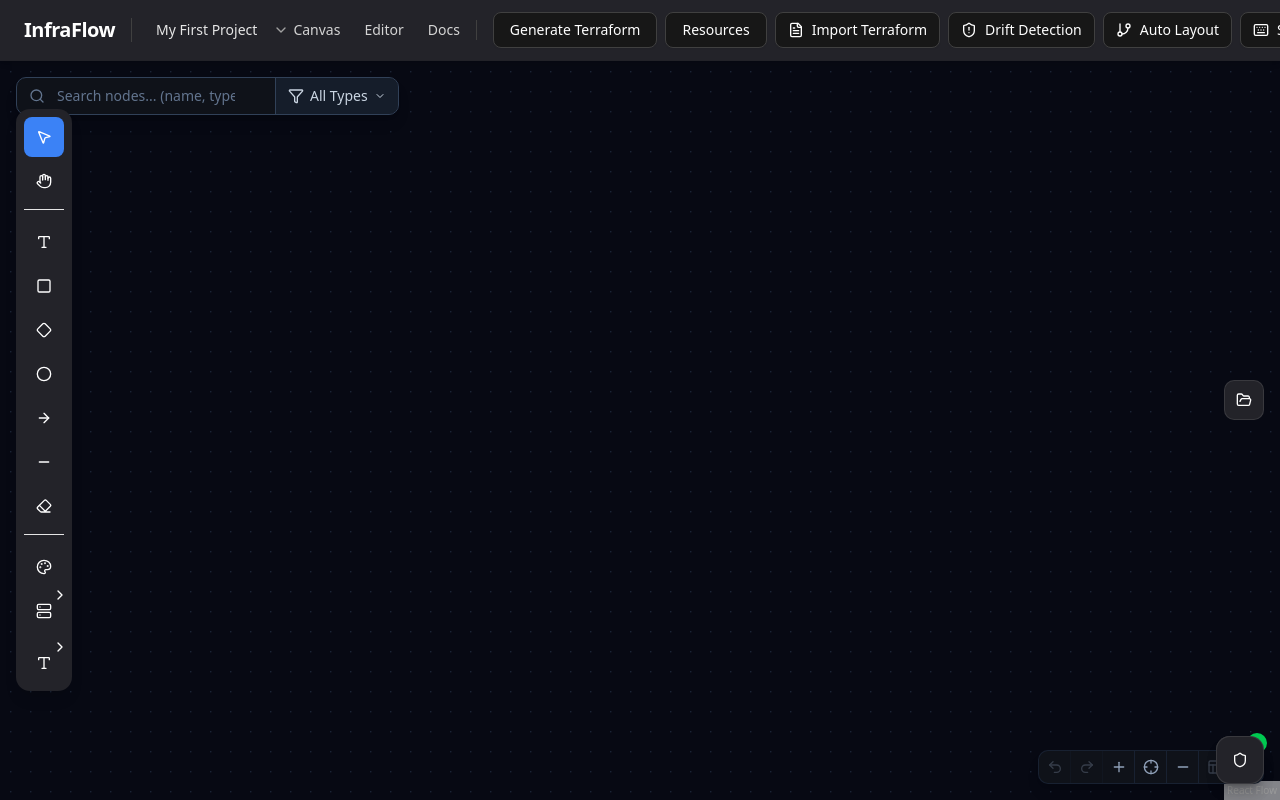
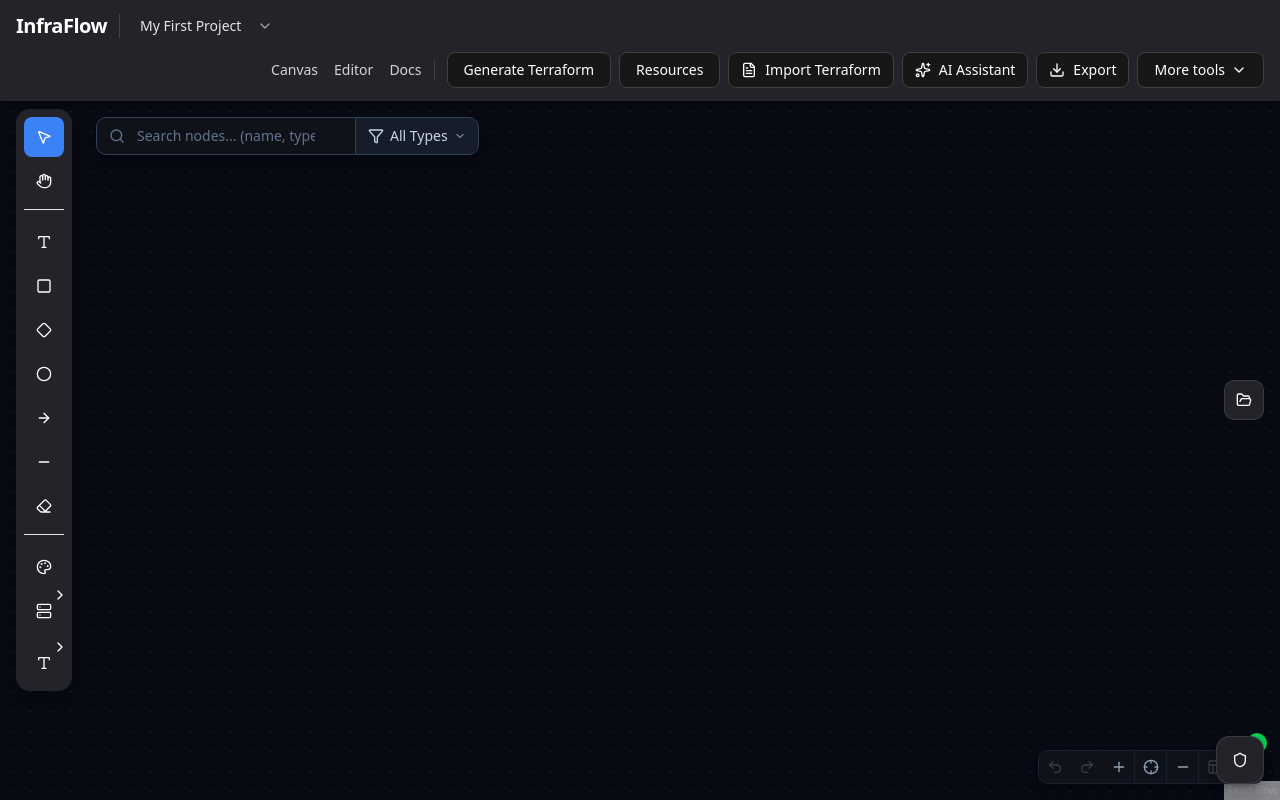
Before and after one commit to ABHISHEK27Y/InfraFlow, a Next.js app: page / in a window 1280 px wide. Built offline with nearby package versions, Linux system fonts and the light colour scheme.

Commit message:
Keep canvas search and header tools visible

```diff
--- a/src/components/Canvas/CanvasSearch.tsx
+++ b/src/components/Canvas/CanvasSearch.tsx
@@ -77,7 +77,7 @@ export default function CanvasSearch() {
   const totalCount = nodes.length;
 
   return (
-    <div className="absolute top-4 left-4 z-20">
+    <div className="absolute top-4 left-24 z-20 max-w-[calc(100vw-7rem)]">
       <div className="relative">
         {/* Search Input */}
         <div className="flex items-center gap-2 bg-[#0f1219] border border-slate-700 rounded-lg overflow-hidden shadow-lg">
--- a/src/components/Header.tsx
+++ b/src/components/Header.tsx
@@ -3,7 +3,7 @@
 import React, { useState, useRef, useEffect } from "react";
 import Link from "next/link";
 import { Button } from "@/components/ui/button";
-import { Menu, Plus, ChevronDown, Trash2, Folder, Check, FileText, ShieldAlert, Map, GitBranch, Keyboard, Sparkles, Users, Download, Terminal, Wrench, Grid } from "lucide-react";
+import { Plus, ChevronDown, Trash2, Folder, Check, FileText, ShieldAlert, Map, GitBranch, Keyboard, Sparkles, Users, Download, Terminal, Wrench, Grid } from "lucide-react";
 import { useProjectStore } from "@/store/useProjectStore";
 import { useUIPanelStore } from "@/store/useUIPanelStore";
 
@@ -94,9 +94,9 @@ export default function Header({
   };
 
   return (
-    <header className="relative w-full px-6 py-3 border-b border-[#222228] bg-[#232329] text-white flex items-center justify-between shadow-md z-[1100]">
+    <header className="relative w-full px-4 py-3 border-b border-[#222228] bg-[#232329] text-white flex flex-wrap items-center gap-3 shadow-md z-[1100]">
       {/* Brand & Project Selector */}
-      <div className="flex items-center gap-4">
+      <div className="flex min-w-0 flex-wrap items-center gap-3">
         <Link href="/" className="text-xl font-bold tracking-tight hover:text-blue-400 transition">
           InfraFlow
         </Link>
@@ -198,8 +198,8 @@ export default function Header({
       </div>
 
       {/* Nav Links & Action Buttons */}
-      <div className="flex items-center gap-4">
-        <nav className="hidden lg:flex gap-6 text-sm text-neutral-300 font-medium">
+      <div className="ml-auto flex min-w-0 flex-wrap items-center justify-end gap-3">
+        <nav className="flex items-center gap-4 text-sm text-neutral-300 font-medium">
           <button type="button" onClick={onShowCanvas} className="hover:text-white transition">
             Canvas
           </button>
@@ -211,9 +211,9 @@ export default function Header({
           </Link>
         </nav>
 
-        <div className="h-5 w-[1px] bg-neutral-700 hidden lg:block" />
+        <div className="h-5 w-[1px] bg-neutral-700 hidden sm:block" />
 
-        <div className="flex items-center gap-2">
+        <div className="flex flex-wrap items-center justify-end gap-2">
           {onGenerateTerraform && (
             <Button
               onClick={onGenerateTerraform}
@@ -242,6 +242,31 @@ export default function Header({
               Import Terraform
             </Button>
           )}
+          {onAIAssistant && (
+            <Button
+              onClick={onAIAssistant}
+              variant="outline"
+              className="text-sm px-4 py-2 border-neutral-700 bg-neutral-900 hover:bg-neutral-800 hover:text-white transition flex items-center gap-2"
+            >
+              <Sparkles className="h-4 w-4" />
+              AI Assistant
+            </Button>
+          )}
+          {onExport && (
+            <Button
+              onClick={onExport}
+              variant="outline"
+              className="text-sm px-4 py-2 border-neutral-700 bg-neutral-900 hover:bg-neutral-800 hover:text-white transition flex items-center gap-2"
+            >
+              <Download className="h-4 w-4" />
+              Export
+            </Button>
+          )}
+          <details className="group relative">
+            <summary className="flex h-9 cursor-pointer list-none items-center gap-1.5 rounded-md border border-neutral-700 bg-neutral-900 px-4 text-sm hover:bg-neutral-800 [&::-webkit-details-marker]:hidden">
+              More tools <ChevronDown className="h-4 w-4 transition-transform group-open:rotate-180" />
+            </summary>
+            <div className="absolute right-0 top-full mt-2 grid w-[min(22rem,calc(100vw-2rem))] max-h-[70vh] gap-2 overflow-y-auto rounded-lg border border-neutral-700 bg-[#232329] p-3 shadow-2xl" onClick={(event) => event.currentTarget.parentElement?.removeAttribute("open")}>
           {onDriftDetection && (
             <Button
               onClick={onDriftDetection}
@@ -272,16 +297,6 @@ export default function Header({
               Shortcuts
             </Button>
           )}
-          {onAIAssistant && (
-            <Button
-              onClick={onAIAssistant}
-              variant="outline"
-              className="text-sm px-4 py-2 border-neutral-700 bg-neutral-900 hover:bg-neutral-800 hover:text-white transition flex items-center gap-2"
-            >
-              <Sparkles className="h-4 w-4" />
-              AI Assistant
-            </Button>
-          )}
           {onCollaboration && (
             <Button
               onClick={onCollaboration}
@@ -290,16 +305,6 @@ export default function Header({
             >
               <Users className="h-4 w-4" />
               Collaborate
-            </Button>
-          )}
-          {onExport && (
-            <Button
-              onClick={onExport}
-              variant="outline"
-              className="text-sm px-4 py-2 border-neutral-700 bg-neutral-900 hover:bg-neutral-800 hover:text-white transition flex items-center gap-2"
-            >
-              <Download className="h-4 w-4" />
-              Export
             </Button>
           )}
           {onPipeline && (
@@ -341,9 +346,8 @@ export default function Header({
             <Map className="h-4 w-4" />
             <span className="hidden sm:inline">Minimap</span>
           </Button>
-          <Button className="lg:hidden p-2" variant="ghost">
-            <Menu className="h-5 w-5" />
-          </Button>
+            </div>
+          </details>
         </div>
       </div>
     </header>
```
